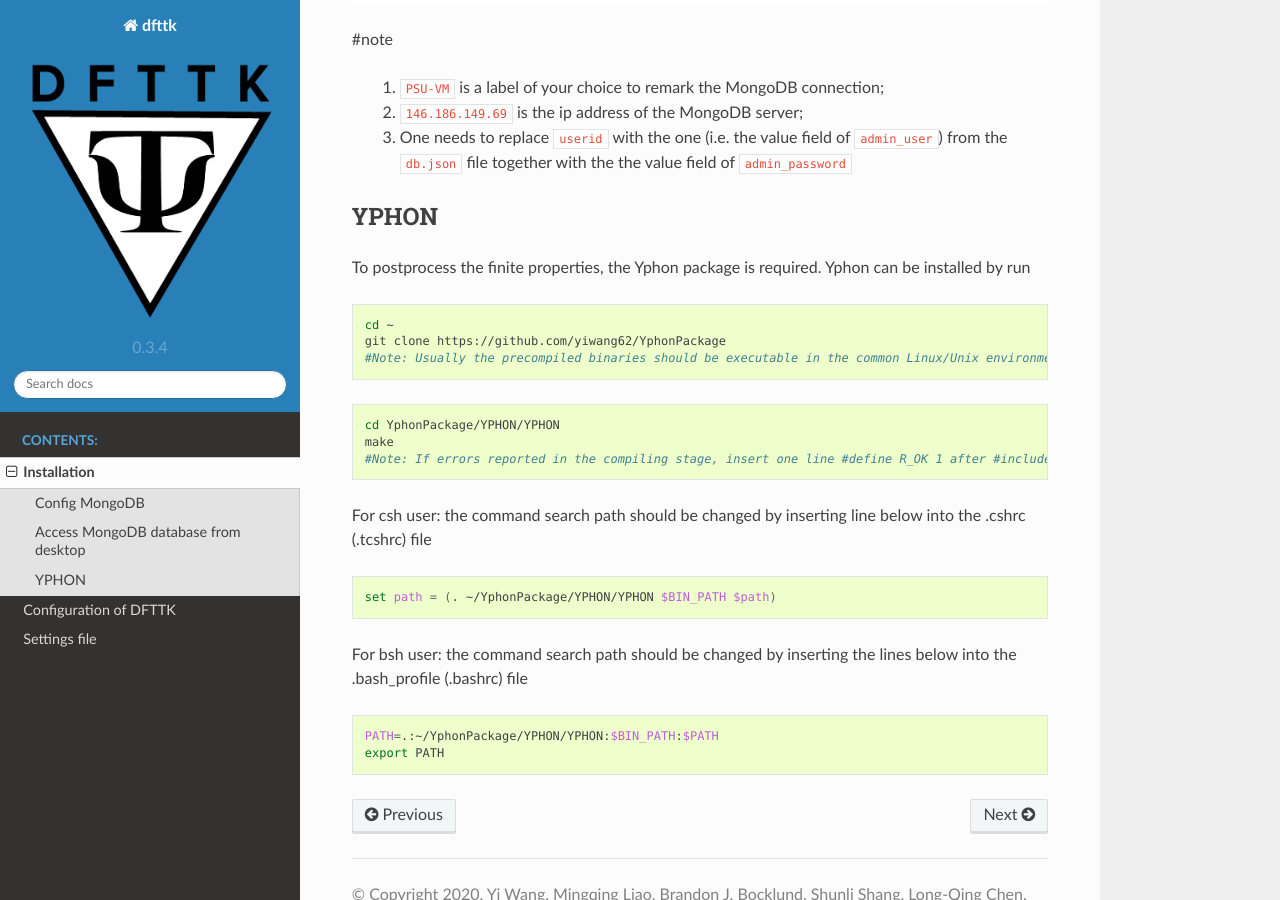
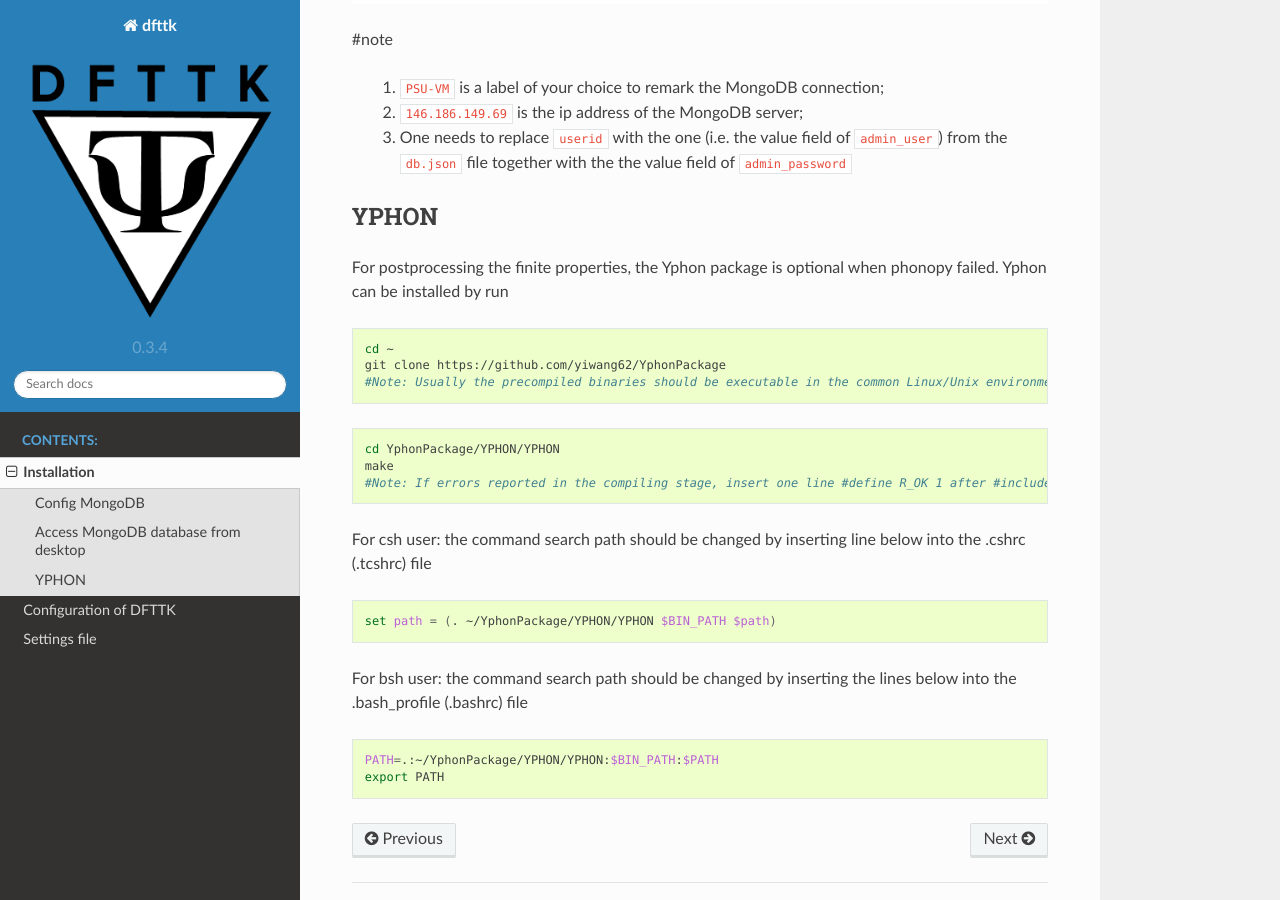
Before and after one commit to yiwang62/dfttk_example, a Sphinx documentation site: the page built from docs/source/Installation.rst, in a window 1280 px wide and 900 px high, scrolled down 2250 px. Built offline with Sphinx 7.4.7 and the Read the Docs theme 2.0.0, drawn with Linux system fonts in a browser that asks for light colours.

Commit message:
Update Installation.rst

```diff
--- a/docs/source/Installation.rst
+++ b/docs/source/Installation.rst
@@ -92,7 +92,8 @@ Access MongoDB database from desktop
 YPHON
 -----
 
-To postprocess the finite properties, the Yphon package is required. Yphon can be installed by run
+For postprocessing the finite properties, the Yphon package is optional when phonopy
+failed. Yphon can be installed by run
 
 .. code-block:: bash
 
```
